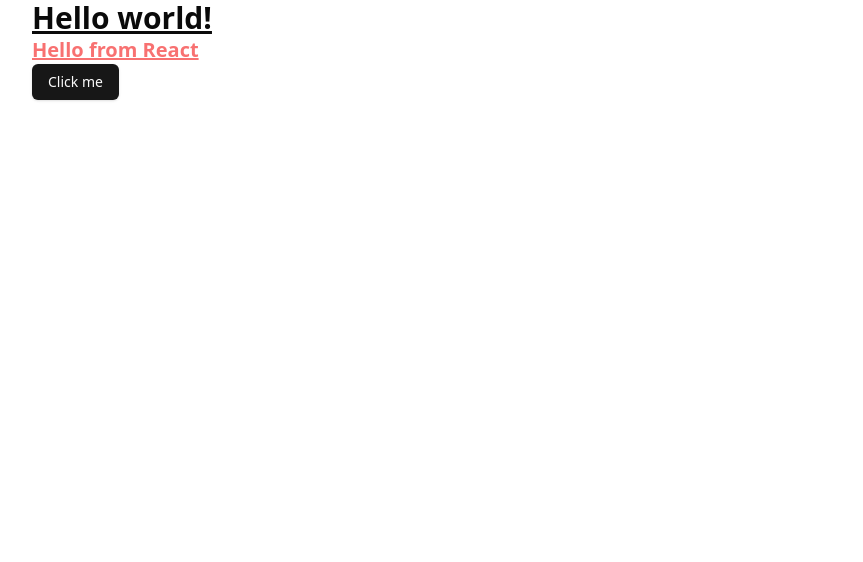
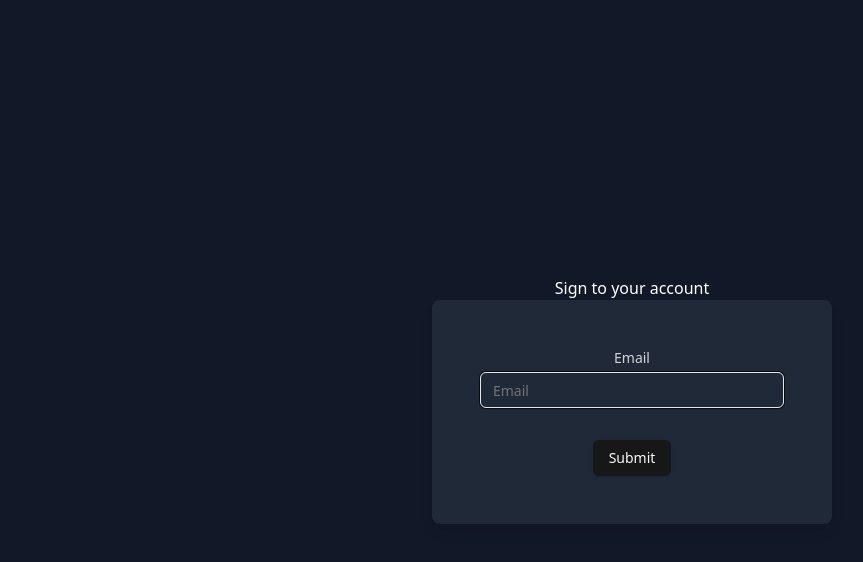
Before and after one commit to nikolakenjic/auth-mern, a React (Vite) app in the folder frontend/: page /login in a window 1280 px wide. Shown: the top 562 px of the page, without its empty margins (8-871 px from the left). Built offline with nearby package versions, Linux system fonts and the light colour scheme.

Commit message:
initial login

```diff
--- a/frontend/package.json
+++ b/frontend/package.json
@@ -10,6 +10,8 @@
     "preview": "vite preview"
   },
   "dependencies": {
+    "@hookform/resolvers": "^4.1.3",
+    "@radix-ui/react-label": "^2.1.2",
     "@radix-ui/react-slot": "^1.1.2",
     "@tailwindcss/vite": "^4.0.13",
     "@tanstack/react-query": "^5.67.3",
@@ -19,9 +21,11 @@
     "lucide-react": "^0.479.0",
     "react": "^18.2.0",
     "react-dom": "^18.2.0",
+    "react-hook-form": "^7.54.2",
     "react-router-dom": "^7.3.0",
     "tailwind-merge": "^3.0.2",
-    "tailwindcss-animate": "^1.0.7"
+    "tailwindcss-animate": "^1.0.7",
+    "zod": "^3.24.2"
   },
   "devDependencies": {
     "@types/node": "^22.13.10",
--- a/frontend/src/App.tsx
+++ b/frontend/src/App.tsx
@@ -1,14 +1,11 @@
-import { Button } from './components/ui/button';
+import { Route, Routes } from 'react-router-dom';
+import Login from './pages/Login';
 
 const App = () => {
   return (
-    <div className="ml-10">
-      <h1 className="text-3xl font-bold underline">Hello world!</h1>
-      <p className="text-xl font-bold underline text-red-400">
-        Hello from React
-      </p>
-      <Button>Click me</Button>
-    </div>
+    <Routes>
+      <Route path="/login" element={<Login />} />
+    </Routes>
   );
 };
 
--- /dev/null
+++ b/frontend/src/components/ui/form.tsx
@@ -0,0 +1,176 @@
+import * as React from "react"
+import * as LabelPrimitive from "@radix-ui/react-label"
+import { Slot } from "@radix-ui/react-slot"
+import {
+  Controller,
+  FormProvider,
+  useFormContext,
+  type ControllerProps,
+  type FieldPath,
+  type FieldValues,
+} from "react-hook-form"
+
+import { cn } from "@/lib/utils"
+import { Label } from "@/components/ui/label"
+
+const Form = FormProvider
+
+type FormFieldContextValue<
+  TFieldValues extends FieldValues = FieldValues,
+  TName extends FieldPath<TFieldValues> = FieldPath<TFieldValues>
+> = {
+  name: TName
+}
+
+const FormFieldContext = React.createContext<FormFieldContextValue>(
+  {} as FormFieldContextValue
+)
+
+const FormField = <
+  TFieldValues extends FieldValues = FieldValues,
+  TName extends FieldPath<TFieldValues> = FieldPath<TFieldValues>
+>({
+  ...props
+}: ControllerProps<TFieldValues, TName>) => {
+  return (
+    <FormFieldContext.Provider value={{ name: props.name }}>
+      <Controller {...props} />
+    </FormFieldContext.Provider>
+  )
+}
+
+const useFormField = () => {
+  const fieldContext = React.useContext(FormFieldContext)
+  const itemContext = React.useContext(FormItemContext)
+  const { getFieldState, formState } = useFormContext()
+
+  const fieldState = getFieldState(fieldContext.name, formState)
+
+  if (!fieldContext) {
+    throw new Error("useFormField should be used within <FormField>")
+  }
+
+  const { id } = itemContext
+
+  return {
+    id,
+    name: fieldContext.name,
+    formItemId: `${id}-form-item`,
+    formDescriptionId: `${id}-form-item-description`,
+    formMessageId: `${id}-form-item-message`,
+    ...fieldState,
+  }
+}
+
+type FormItemContextValue = {
+  id: string
+}
+
+const FormItemContext = React.createContext<FormItemContextValue>(
+  {} as FormItemContextValue
+)
+
+const FormItem = React.forwardRef<
+  HTMLDivElement,
+  React.HTMLAttributes<HTMLDivElement>
+>(({ className, ...props }, ref) => {
+  const id = React.useId()
+
+  return (
+    <FormItemContext.Provider value={{ id }}>
+      <div ref={ref} className={cn("space-y-2", className)} {...props} />
+    </FormItemContext.Provider>
+  )
+})
+FormItem.displayName = "FormItem"
+
+const FormLabel = React.forwardRef<
+  React.ElementRef<typeof LabelPrimitive.Root>,
+  React.ComponentPropsWithoutRef<typeof LabelPrimitive.Root>
+>(({ className, ...props }, ref) => {
+  const { error, formItemId } = useFormField()
+
+  return (
+    <Label
+      ref={ref}
+      className={cn(error && "text-destructive", className)}
+      htmlFor={formItemId}
+      {...props}
+    />
+  )
+})
+FormLabel.displayName = "FormLabel"
+
+const FormControl = React.forwardRef<
+  React.ElementRef<typeof Slot>,
+  React.ComponentPropsWithoutRef<typeof Slot>
+>(({ ...props }, ref) => {
+  const { error, formItemId, formDescriptionId, formMessageId } = useFormField()
+
+  return (
+    <Slot
+      ref={ref}
+      id={formItemId}
+      aria-describedby={
+        !error
+          ? `${formDescriptionId}`
+          : `${formDescriptionId} ${formMessageId}`
+      }
+      aria-invalid={!!error}
+      {...props}
+    />
+  )
+})
+FormControl.displayName = "FormControl"
+
+const FormDescription = React.forwardRef<
+  HTMLParagraphElement,
+  React.HTMLAttributes<HTMLParagraphElement>
+>(({ className, ...props }, ref) => {
+  const { formDescriptionId } = useFormField()
+
+  return (
+    <p
+      ref={ref}
+      id={formDescriptionId}
+      className={cn("text-[0.8rem] text-muted-foreground", className)}
+      {...props}
+    />
+  )
+})
+FormDescription.displayName = "FormDescription"
+
+const FormMessage = React.forwardRef<
+  HTMLParagraphElement,
+  React.HTMLAttributes<HTMLParagraphElement>
+>(({ className, children, ...props }, ref) => {
+  const { error, formMessageId } = useFormField()
+  const body = error ? String(error?.message ?? "") : children
+
+  if (!body) {
+    return null
+  }
+
+  return (
+    <p
+      ref={ref}
+      id={formMessageId}
+      className={cn("text-[0.8rem] font-medium text-destructive", className)}
+      {...props}
+    >
+      {body}
+    </p>
+  )
+})
+FormMessage.displayName = "FormMessage"
+
+export {
+  useFormField,
+  Form,
+  FormItem,
+  FormLabel,
+  FormControl,
+  FormDescription,
+  FormMessage,
+  FormField,
+}
--- /dev/null
+++ b/frontend/src/components/ui/input.tsx
@@ -0,0 +1,22 @@
+import * as React from "react"
+
+import { cn } from "@/lib/utils"
+
+const Input = React.forwardRef<HTMLInputElement, React.ComponentProps<"input">>(
+  ({ className, type, ...props }, ref) => {
+    return (
+      <input
+        type={type}
+        className={cn(
+          "flex h-9 w-full rounded-md border border-input bg-transparent px-3 py-1 text-base shadow-sm transition-colors file:border-0 file:bg-transparent file:text-sm file:font-medium file:text-foreground placeholder:text-muted-foreground focus-visible:outline-none focus-visible:ring-1 focus-visible:ring-ring disabled:cursor-not-allowed disabled:opacity-50 md:text-sm",
+          className
+        )}
+        ref={ref}
+        {...props}
+      />
+    )
+  }
+)
+Input.displayName = "Input"
+
+export { Input }
--- /dev/null
+++ b/frontend/src/components/ui/label.tsx
@@ -0,0 +1,24 @@
+import * as React from "react"
+import * as LabelPrimitive from "@radix-ui/react-label"
+import { cva, type VariantProps } from "class-variance-authority"
+
+import { cn } from "@/lib/utils"
+
+const labelVariants = cva(
+  "text-sm font-medium leading-none peer-disabled:cursor-not-allowed peer-disabled:opacity-70"
+)
+
+const Label = React.forwardRef<
+  React.ElementRef<typeof LabelPrimitive.Root>,
+  React.ComponentPropsWithoutRef<typeof LabelPrimitive.Root> &
+    VariantProps<typeof labelVariants>
+>(({ className, ...props }, ref) => (
+  <LabelPrimitive.Root
+    ref={ref}
+    className={cn(labelVariants(), className)}
+    {...props}
+  />
+))
+Label.displayName = LabelPrimitive.Root.displayName
+
+export { Label }
--- /dev/null
+++ b/frontend/src/pages/Login.tsx
@@ -0,0 +1,49 @@
+import { Button } from '@/components/ui/button';
+import { Input } from '@/components/ui/input';
+import { useState } from 'react';
+
+const Login = () => {
+  const [email, setEmail] = useState<string>('');
+
+  const handleSubmit = (e: React.FormEvent) => {
+    e.preventDefault();
+    console.log(email);
+  };
+
+  return (
+    <div className="min-h-screen flex items-center justify-center bg-gray-900 text-white">
+      <div className="max-w-md w-full py-12 px-6 text-center">
+        <h1>Sign to your account</h1>
+
+        <div className="rounded-lg bg-gray-800 shadow-lg p-8">
+          {/* Add error */}
+          <div className="p-4">
+            <form className="space-y-8">
+              <div className="flex flex-col">
+                <label
+                  htmlFor="email"
+                  className="text-sm font-medium text-gray-300 mb-1 "
+                >
+                  Email
+                </label>
+                <Input
+                  id="email"
+                  type="email"
+                  placeholder="Email"
+                  autoFocus
+                  value={email}
+                  onChange={(e) => setEmail(e.target.value)}
+                />
+              </div>
+
+              {/* Submit button */}
+              <Button onClick={handleSubmit}>Submit</Button>
+            </form>
+          </div>
+        </div>
+      </div>
+    </div>
+  );
+};
+
+export default Login;
```
Also changed, not shown: 1 other file (tests, documents, lock files or other folders).
